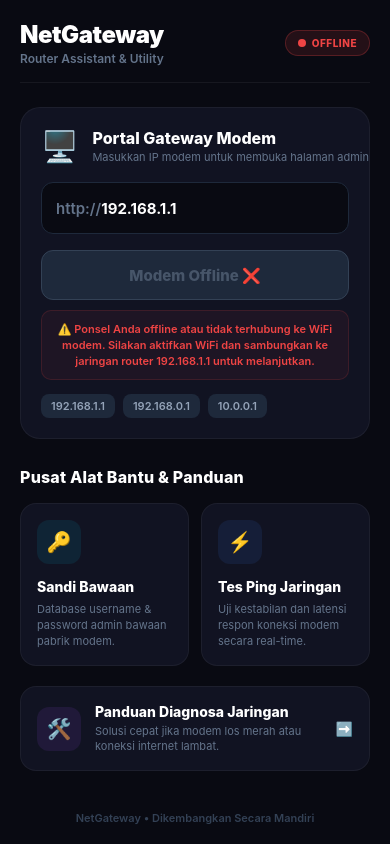
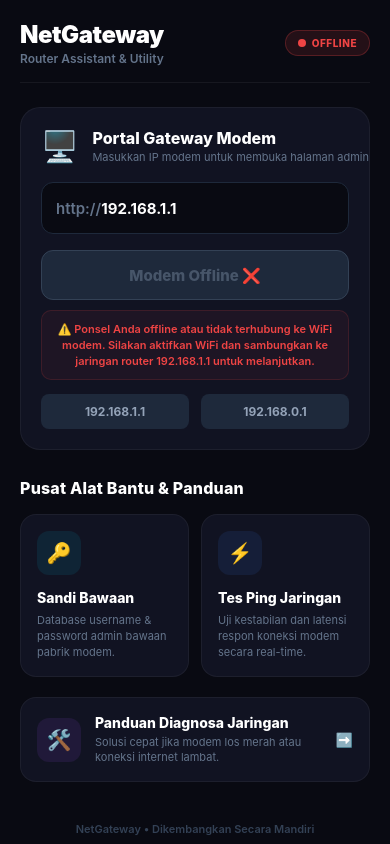
Before and after one commit to oippiu10/customer_wifi_manager_expo, a React Native app: screen / in a window 390 px wide. Built offline with nearby package versions, Linux system fonts and the light colour scheme; no server answers.

Commit message:
style: hapus suggestion 10.0.0.1 dan posisikan dua IP suggestion berdampingan 50/50 secara simetris

```diff
--- a/src/screens/DashboardScreen.tsx
+++ b/src/screens/DashboardScreen.tsx
@@ -214,14 +214,17 @@
             )}
 
             <View style={styles.ipSuggestions}>
-              <TouchableOpacity onPress={() => handleSuggestionPress('192.168.1.1')} style={styles.suggestionBadge}>
+              <TouchableOpacity
+                onPress={() => handleSuggestionPress('192.168.1.1')}
+                style={[styles.suggestionBadge, { marginRight: 12 }]}
+              >
                 <Text style={styles.suggestionText}>192.168.1.1</Text>
               </TouchableOpacity>
-              <TouchableOpacity onPress={() => handleSuggestionPress('192.168.0.1')} style={styles.suggestionBadge}>
+              <TouchableOpacity
+                onPress={() => handleSuggestionPress('192.168.0.1')}
+                style={styles.suggestionBadge}
+              >
                 <Text style={styles.suggestionText}>192.168.0.1</Text>
-              </TouchableOpacity>
-              <TouchableOpacity onPress={() => handleSuggestionPress('10.0.0.1')} style={styles.suggestionBadge}>
-                <Text style={styles.suggestionText}>10.0.0.1</Text>
               </TouchableOpacity>
             </View>
           </View>
@@ -486,20 +489,21 @@
   },
   ipSuggestions: {
     flexDirection: 'row',
-    justifyContent: 'flex-start',
+    justifyContent: 'space-between',
     marginTop: 14,
   },
   suggestionBadge: {
+    flex: 1,
     backgroundColor: '#1E293B',
-    paddingHorizontal: 10,
-    paddingVertical: 5,
+    paddingVertical: 10,
     borderRadius: 8,
-    marginRight: 8,
+    alignItems: 'center',
+    justifyContent: 'center',
   },
   suggestionText: {
-    fontSize: 11,
+    fontSize: 12,
     color: '#94A3B8',
-    fontWeight: '600',
+    fontWeight: '700',
   },
   sectionTitle: {
     fontSize: 16,
```
